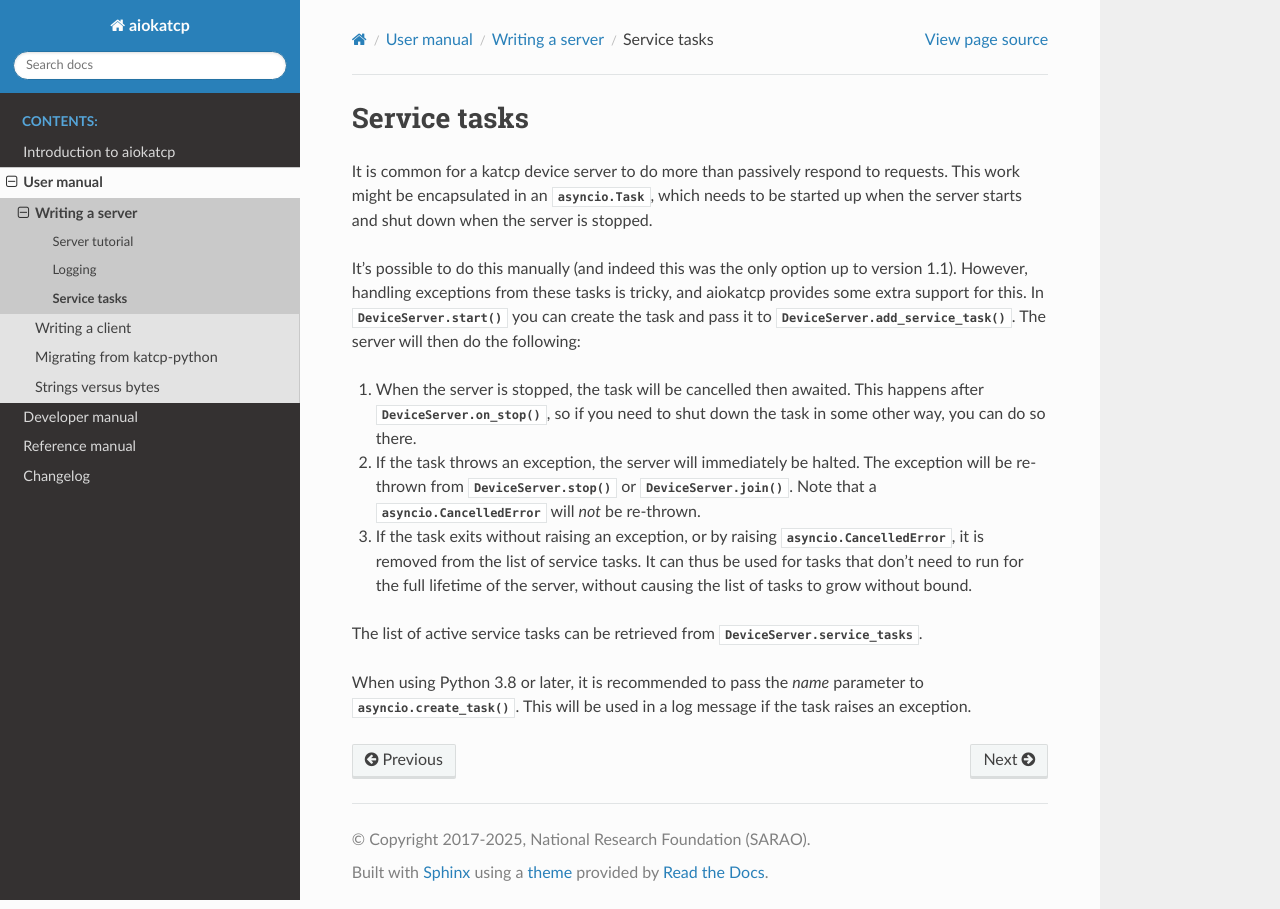
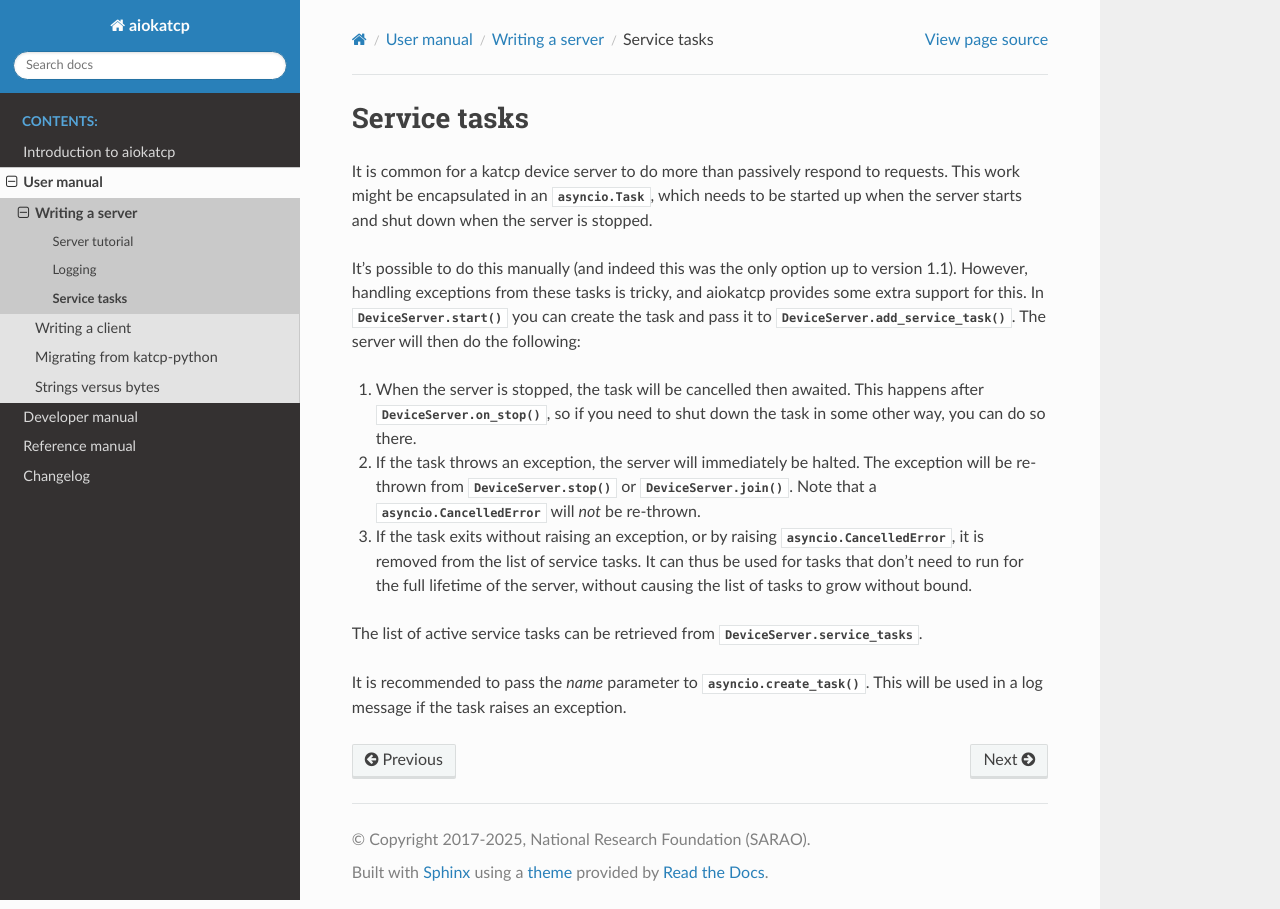
Before and after one commit to ska-sa/aiokatcp, a Sphinx documentation site: the page built from doc/server/service_tasks.rst, in a window 1280 px wide. Built offline with Sphinx 7.4.7 and the Read the Docs theme 3.1.0, drawn with Linux system fonts in a browser that asks for light colours; the version number could not be read and is left out.

Commit message:
Remove a reference to "When using PYthon 3.8 or later"

```diff
--- a/doc/server/service_tasks.rst
+++ b/doc/server/service_tasks.rst
@@ -30,6 +30,5 @@ The server will then do the following:
 The list of active service tasks can be retrieved from
 :attr:`.DeviceServer.service_tasks`.
 
-When using Python 3.8 or later, it is recommended to pass the `name`
-parameter to :func:`asyncio.create_task`. This will be used in a log message
-if the task raises an exception.
+It is recommended to pass the `name` parameter to :func:`asyncio.create_task`.
+This will be used in a log message if the task raises an exception.
```
